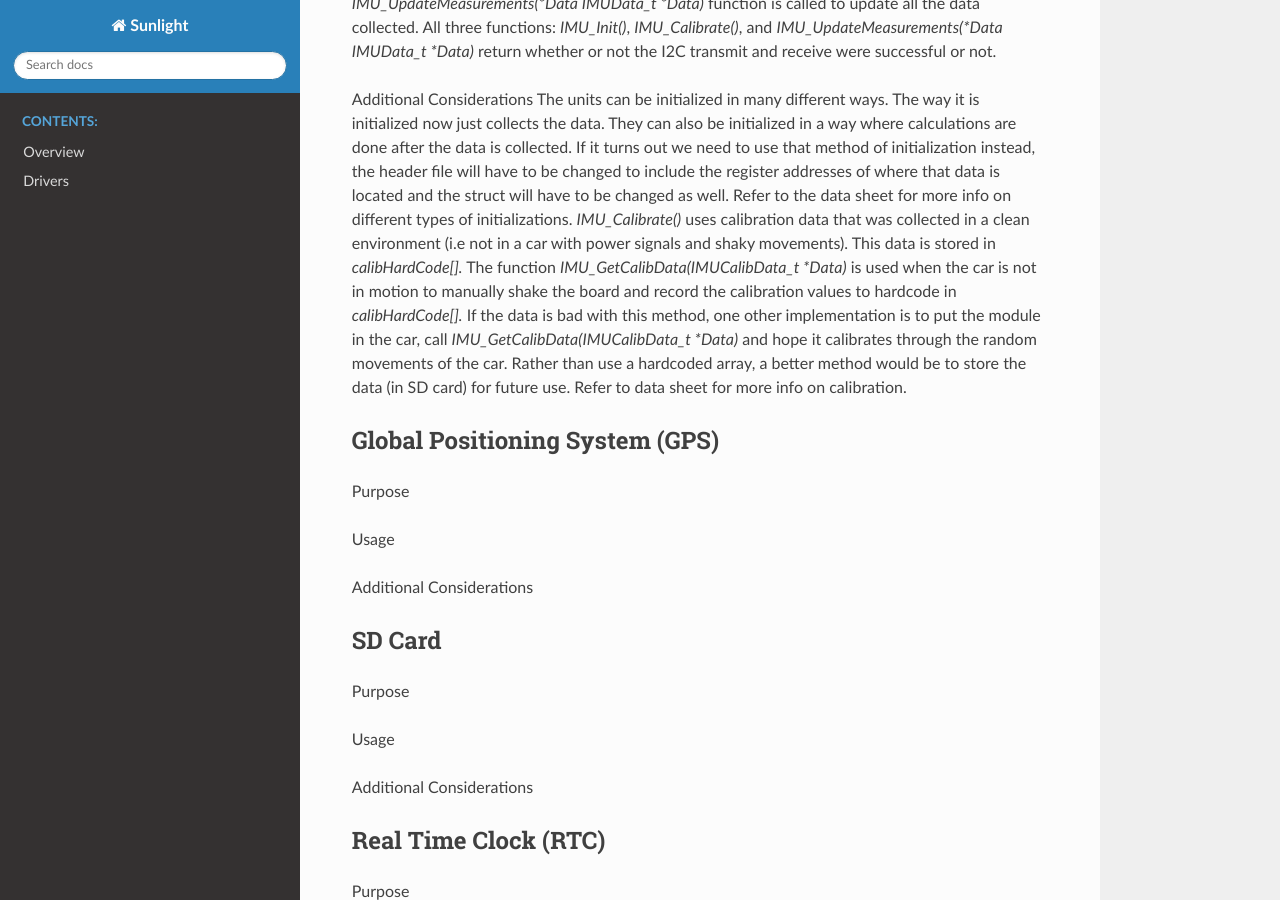
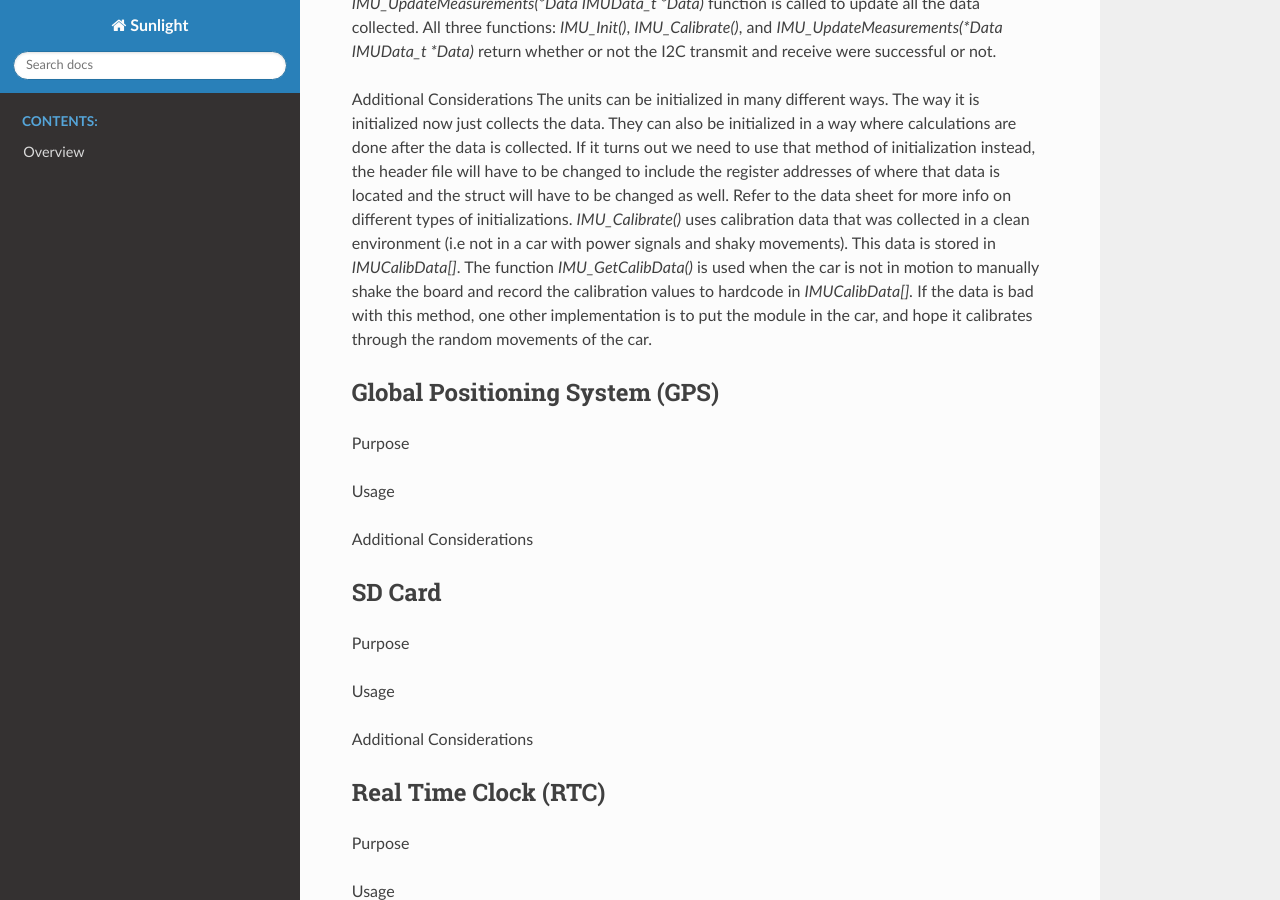
Before and after one commit to lhr-solar/DataAcq-Sunlight, a Sphinx documentation site: the page built from Docs/source/Software/drivers.rst, in a window 1280 px wide and 900 px high, scrolled down 840 px. Built offline with Sphinx 7.4.7 and the Read the Docs theme 2.0.0, drawn with Linux system fonts in a browser that asks for light colours; pages that are not in the unit, such as notebooks, are missing from menus.

```diff
--- a/Docs/source/Software/drivers.rst
+++ b/Docs/source/Software/drivers.rst
@@ -40,11 +40,10 @@ The units can be initialized in many different ways. The way it is initialized n
 in a way where calculations are done after the data is collected. If it turns out we need to use that method of initialization instead,
 the header file will have to be changed to include the register addresses of where that data is located and the struct will have to be
 changed as well. Refer to the data sheet for more info on different types of initializations. `IMU_Calibrate()` uses calibration data that
-was collected in a clean environment (i.e not in a car with power signals and shaky movements). This data is stored in `calibHardCode[].`
-The function `IMU_GetCalibData(IMUCalibData_t *Data)` is used when the car is not in motion to manually shake the board and record the calibration
-values to hardcode in `calibHardCode[].` If the data is bad with this method, one other implementation is to put the module in the car,
-call `IMU_GetCalibData(IMUCalibData_t *Data)` and hope it calibrates through the random movements of the car. Rather than use a hardcoded array, a
-better method would be to store the data (in SD card) for future use. Refer to data sheet for more info on calibration.
+was collected in a clean environment (i.e not in a car with power signals and shaky movements). This data is stored in `IMUCalibData[]`.
+The function `IMU_GetCalibData()` is used when the car is not in motion to manually shake the board and record the calibration
+values to hardcode in `IMUCalibData[].` If the data is bad with this method, one other implementation is to put the module in the car,
+and hope it calibrates through the random movements of the car.
 
 Global Positioning System (GPS)
 ===============================
```
Also changed, not shown: Docs/source/drivers.rst (deleted, +0 -22 lines), 2 other files.
